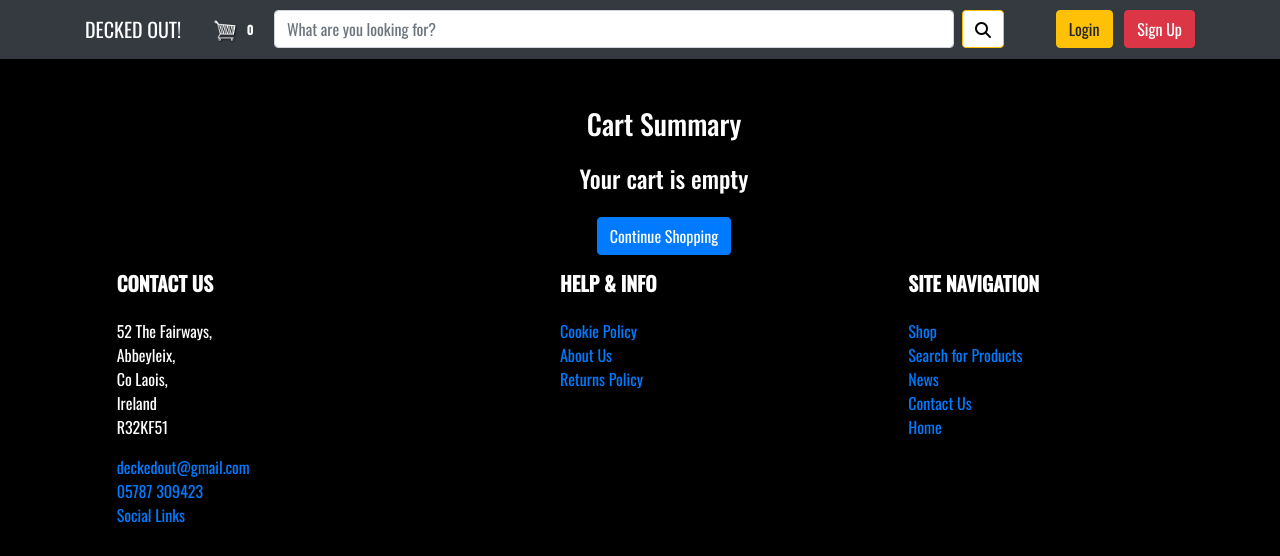
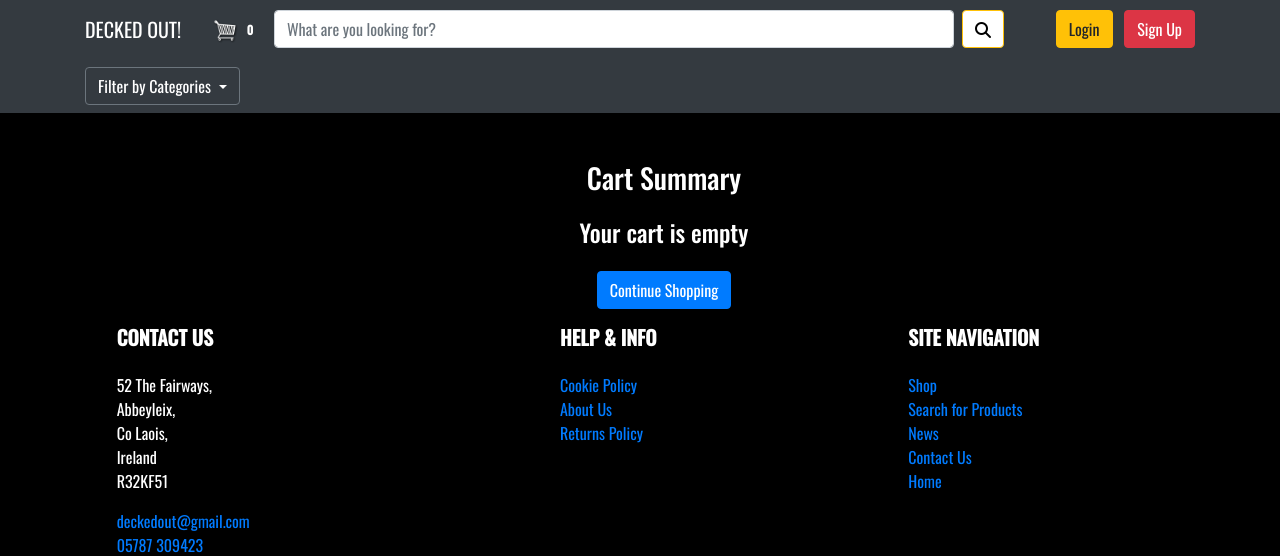
Before and after one commit to DiarmuidSheeran/decked-out-tcg-store-pp-5, a Django app: page /cart/cart_summary/ in a window 1280 px wide. Shown: the top 556 px of the page. Run offline with Django 4.2, Linux system fonts and the light colour scheme; data comes from the database, SQL or seed files in the repository; both versions use the stored data as it was after the commit; some libraries are stand-ins or nearby versions.

Commit message:
Add categorys context processor to settings and context processor file to allow categories list to be viewed on all pages, edit nav bar to have categories dropdown feature

```diff
--- a/decked_out_tcg_store/cart/context_processors.py
+++ b/decked_out_tcg_store/cart/context_processors.py
@@ -1,4 +1,8 @@
 from .cart import Cart
+from product.models import Category
 
 def cart(request):
     return {'cart': Cart(request)}
+
+def categories(request):
+    return {'categories': Category.objects.all()}
--- a/decked_out_tcg_store/cart/templates/cart/cart_summary.html
+++ b/decked_out_tcg_store/cart/templates/cart/cart_summary.html
@@ -2,7 +2,7 @@
 {% load static %}
 {% block content %}
 
-<div class="container-fluid mt-4">
+<div class="container-fluid mt-4 d-flex justify-content-center">
     <div class="row">
         <div class="col-md-12 ml-4">
             <h3 class="text-center mb-4"> Cart Summary </h3>
@@ -58,8 +58,8 @@
                             </tbody>
                         </table>
 
-                        <div class="container text-center">
-                            <a href="{% url 'checkout' %}" class="mb-4 btn btn-primary">Go to Checkout</a>
+                        <div class="container-fluid mt-4 d-flex justify-content-center">
+                            <a href="{% url 'checkout' %}" class="mb-4 mr-4 btn btn-primary">Go to Checkout</a>
                             <h3 class="mb-4 text-center">Subtotal: €{{ totals }}</h3>
                         </div>
                     </div>
--- a/decked_out_tcg_store/decked_out_tcg_store/settings.py
+++ b/decked_out_tcg_store/decked_out_tcg_store/settings.py
@@ -81,6 +81,7 @@ TEMPLATES = [
                 'django.contrib.auth.context_processors.auth',
                 'django.contrib.messages.context_processors.messages',
                 'cart.context_processors.cart',
+                'cart.context_processors.categories'
             ],
         },
     },
--- a/decked_out_tcg_store/product/views.py
+++ b/decked_out_tcg_store/product/views.py
@@ -10,6 +10,10 @@ def product_list(request):
     selected_category_ids = request.GET.getlist('categories[]')
     selected_categories = Category.objects.filter(id__in=selected_category_ids)
     products = Product.objects.all()
+    selected_category_id = request.GET.get('category')
+
+    if selected_category_id:
+        products = products.filter(categories__id=selected_category_id)
 
     for category in selected_categories:
         products = products.filter(categories=category)
@@ -30,6 +34,7 @@ def product_list(request):
         'products': products.distinct(),
         'categories': all_categories,
         'selected_category_ids': selected_category_ids,
+        'selected_category_id': selected_category_id,
     }
     return render(request, 'products/product_list.html', context)
 
--- a/decked_out_tcg_store/store/templates/base.html
+++ b/decked_out_tcg_store/store/templates/base.html
@@ -37,8 +37,7 @@
 
     <!-- Font Awesome -->
     <script src="https://kit.fontawesome.com/c46f318273.js" crossorigin="anonymous"></script>
-
-    <!-- Bootstrap JS -->
+    <script src="https://cdn.jsdelivr.net/npm/popper.js@1.16.1/dist/umd/popper.min.js" integrity="sha384-9/reFTGAW83EW2RDu2S0VKaIzap3H66lZH81PoYlFhbGU+6BZp6G7niu735Sk7lN" crossorigin="anonymous"></script>
     <script src="https://cdn.jsdelivr.net/npm/bootstrap@4.6.2/dist/js/bootstrap.min.js" integrity="sha384-+sLIOodYLS7CIrQpBjl+C7nPvqq+FbNUBDunl/OZv93DB7Ln/533i8e/mZXLi/P+" crossorigin="anonymous"></script>
 </body>
 </html>
--- a/decked_out_tcg_store/store/templates/nav.html
+++ b/decked_out_tcg_store/store/templates/nav.html
@@ -45,3 +45,19 @@
         </div>
     </nav>
 </div>
+<div class="navbar-row">
+    <nav class="navbar navbar-expand-lg navbar-dark bg-dark">
+        <div class="container">
+            <div class="dropdown">
+                <button class="btn btn-secondary dropdown-toggle bg-dark" type="button" id="categoryDropdown" data-toggle="dropdown" aria-haspopup="true" aria-expanded="false">
+                    Filter by Categories
+                </button>
+                <div class="dropdown-menu" aria-labelledby="categoryDropdown" style="width: 100%;">
+                    {% for category in categories %}
+                    <a class="dropdown-item" href="{% url 'product_list' %}?category={{ category.id }}">{{ category.name }}</a>
+                    {% endfor %}
+                </div>
+            </div>
+        </div>
+    </nav>
+</div>
--- a/decked_out_tcg_store/store/views.py
+++ b/decked_out_tcg_store/store/views.py
@@ -1,6 +1,7 @@
 from django.shortcuts import render
 from .models import SlideshowImage
 from user.models import UserProfile
+from product.models import Product, Category
 # Create your views here.
 def landing(request):
     slideshow_images = SlideshowImage.objects.all()
```
Also changed, not shown: decked_out_tcg_store/db.sqlite3.
